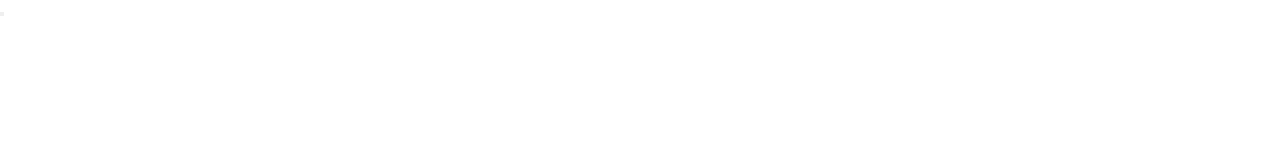
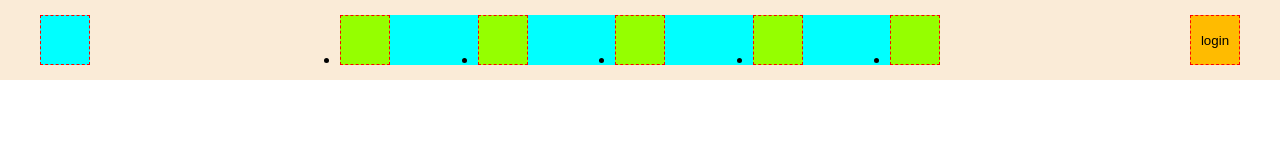
Before and after one commit to Roberto-Larivera/htmlcss-struttura-discord, a plain HTML site: page index.html in a window 1280 px wide. Drawn offline with Linux system fonts and the light colour scheme.

Commit message:
-Concluso header

```diff
--- a/css/style.css
+++ b/css/style.css
@@ -8,3 +8,48 @@
 /* GENERALE */
 
 /* DEBUG */
+.debug .container-flex{
+    display: flex;
+    justify-content: space-between;
+}
+.debug .contenitore{
+    max-width: 1200px;
+    margin: 0 auto;
+    height: 100%;
+    padding: 15px 0;
+}
+.debug header{
+    min-height: 70px;
+    background-color: antiquewhite;
+}
+.debug header > div{
+    min-height: 70px;
+    align-items: center;
+}
+.debug .logo{
+    background-color: aqua;
+    border: 1px dashed red;
+    height: 50px;
+    width: 50px;
+}
+.debug header nav{
+    background-color: cyan;
+    height: 50px;
+    width: 600px;
+}
+.debug header nav ul{
+    display: flex;
+}
+.debug header nav>ul>li>a{
+    display: inline-block;
+    background-color: rgb(149, 255, 0);
+    border: 1px dashed red;
+    height: 50px;
+    width: 50px;
+}
+.debug header button{
+    background-color: rgb(255, 187, 0);
+    border: 1px dashed red;
+    height: 50px;
+    width: 50px;
+}
--- a/index.html
+++ b/index.html
@@ -10,19 +10,35 @@
     </head>
     <body class="debug">
         <header>
-            <div>
-                <div>
-                    <div>
-                        <!-- LOGO -->
-                    </div>
-                    <nav>
-                         <!-- LINK -->
-                    </nav>
-                    <button>
-                        <!-- LOGIN -->
-                    </button>
+            <div class="container-flex contenitore">
+                <div class="logo ">
+                    <!-- LOGO -->
                 </div>
+                <nav>
+                    <ul class="container-flex">
+                    <li>
+                        <a href="#"></a>  <!-- LINK -->
+                    </li>
+                    <li>
+                        <a href="#"></a>    <!-- LINK -->
+                    </li>
+                    <li>
+                        <a href="#"></a>    <!-- LINK -->
+                    </li>
+                    <li>
+                        <a href="#"></a>    <!-- LINK -->
+                    </li>
+                    <li>
+                        <a href="#"></a>    <!-- LINK -->
+                    </li>
+                    </ul>
+                </nav>
+                <button>
+                    login
+                </button>
             </div>
+        </header>
+        <main>
             <section>
                 <div>
                     <div>
@@ -30,8 +46,6 @@
                    </div>
                 </div>
             </section>
-        </header>
-        <main>
             <section>
                 <!-- 1 SEZIONE -->
             </section>
```
